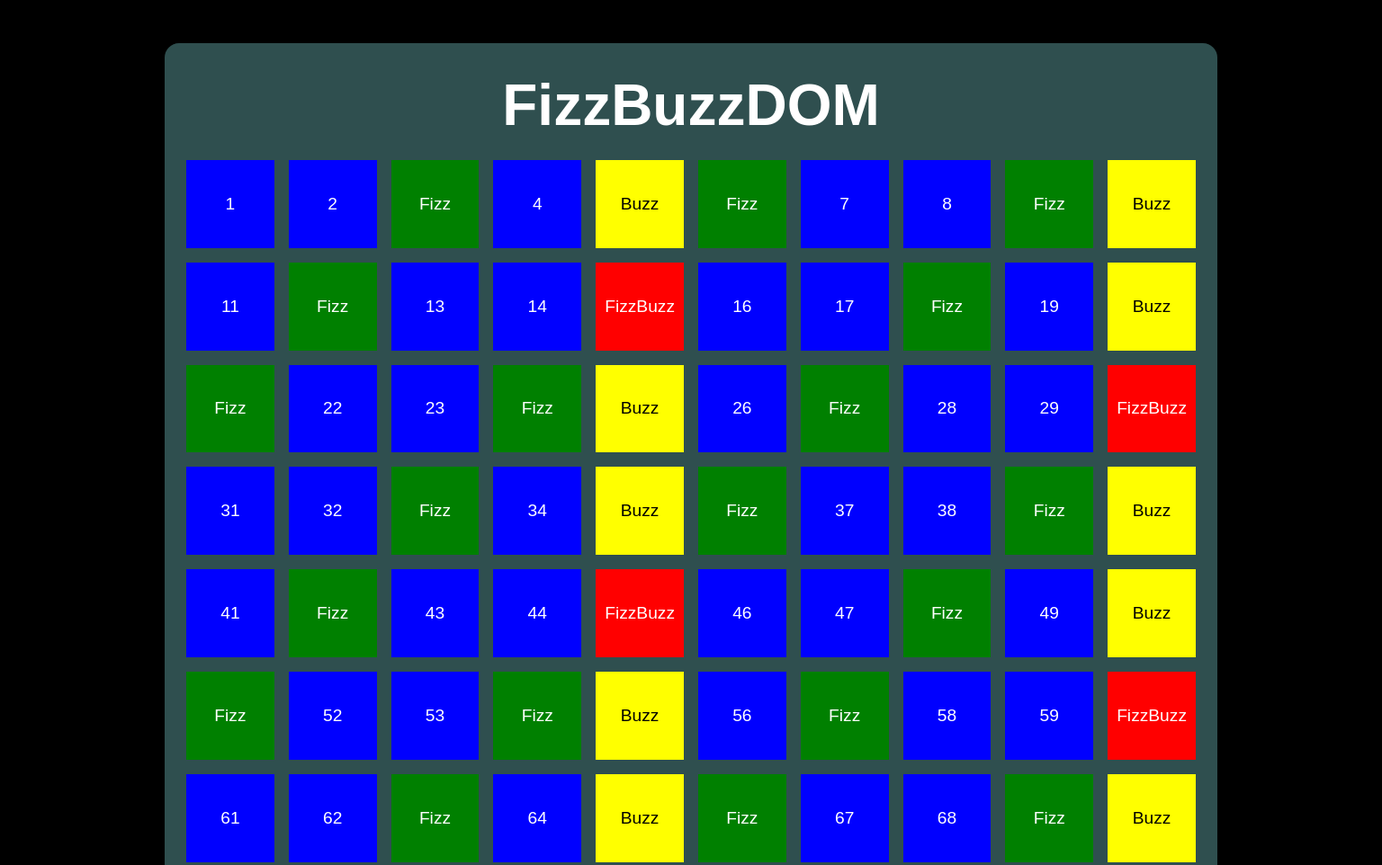
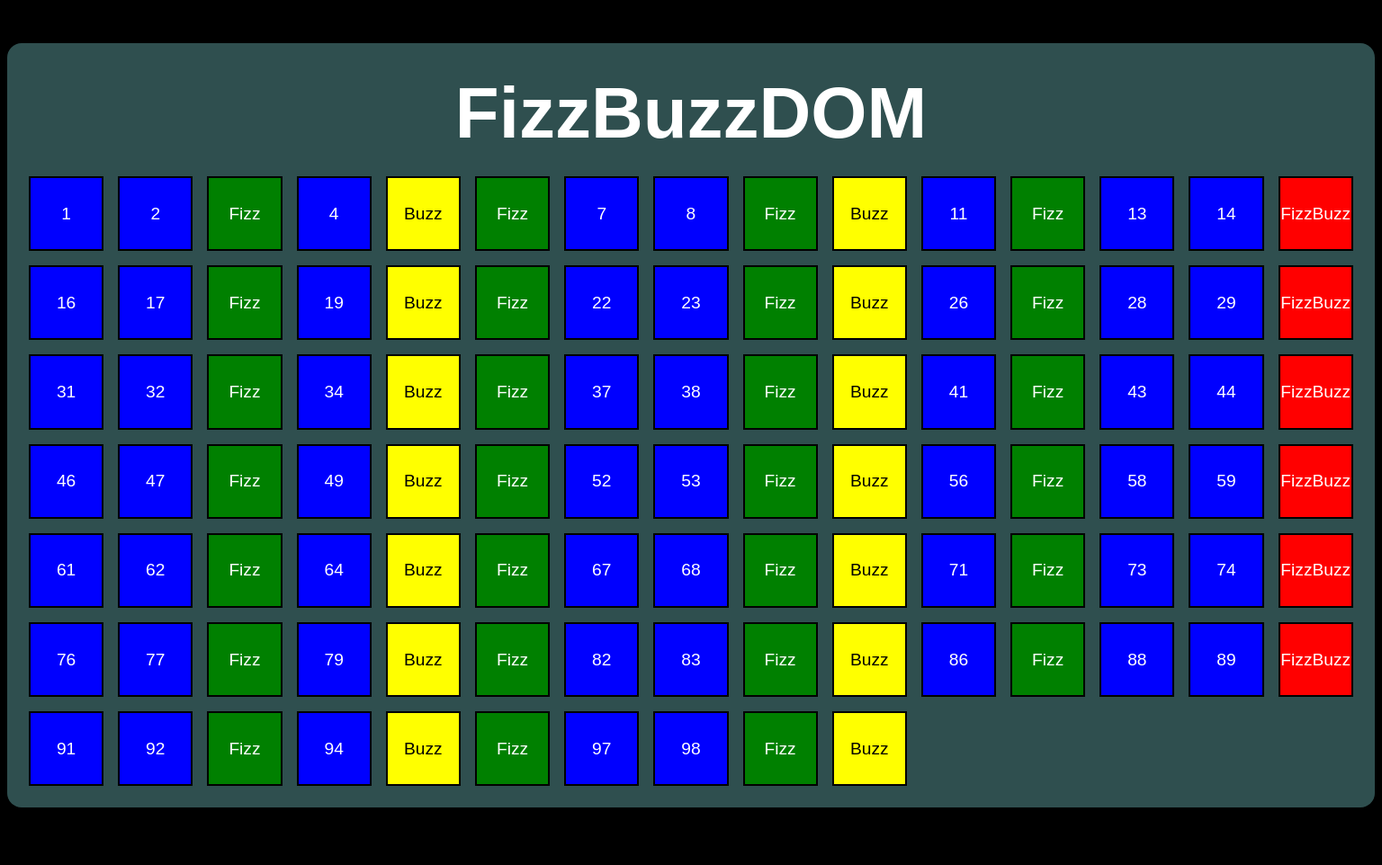
Before and after one commit to valeriosalzano/js-fizzbuzz, a plain HTML site: page index.html in a window 1536 px wide. Shown: the top 962 px of the page at 90% size. Drawn offline with Linux system fonts and the light colour scheme.

Commit message:
conclusion

```diff
--- a/css/style.css
+++ b/css/style.css
@@ -10,11 +10,11 @@ html {
 
 body {
     background-color: black;
+    padding: 0 0.5rem;
 }
 
 h1 {
     width: 100%;
-    font-size: 4rem;
     text-align: center;
     margin: 1rem 0;
     color: white;
@@ -23,7 +23,6 @@ h1 {
 .squares-container {
     display: flex;
     flex-wrap: wrap;
-    max-width: 1170px;
     border-radius: 1rem;
     background-color: darkslategray;
     margin: 3rem auto;
@@ -31,13 +30,13 @@ h1 {
 }
 
 .square {
-    width: calc((100% / 10) - 1rem);
+    width: calc((100% / 3) - 1rem);
     aspect-ratio: 1 / 1;
     background-color: blue;
     margin: 0.5rem;
     position: relative;
     color: white;
-
+    border: 2px solid black;
 }
 
 .square span {
@@ -45,7 +44,6 @@ h1 {
     top: 50%;
     left: 50%;
     transform: translate(-50%,-50%);
-    font-size: 1.2rem;
 }
 
 .fizz {
@@ -60,3 +58,36 @@ h1 {
     background-color: red;
     color: white;
 }
+
+@media all and (min-width: 576px){
+
+    h1 {
+        font-size: 3rem;
+    }
+    .square {
+        width: calc((100% / 5) - 1rem);
+        margin: 0.5rem;
+        font-size: 1.2rem;
+    }
+
+}
+
+@media all and (min-width: 992px){
+    h1 {
+        font-size: 4rem;
+    }
+    .square {
+        width: calc((100% / 10) - 1rem);
+        margin: 0.5rem;
+    }
+}
+
+@media all and (min-width: 1400px){
+    h1 {
+        font-size: 5rem;
+    }
+    .square {
+        width: calc((100% / 15) - 1rem);
+        margin: 0.5rem;
+    }
+}
```
